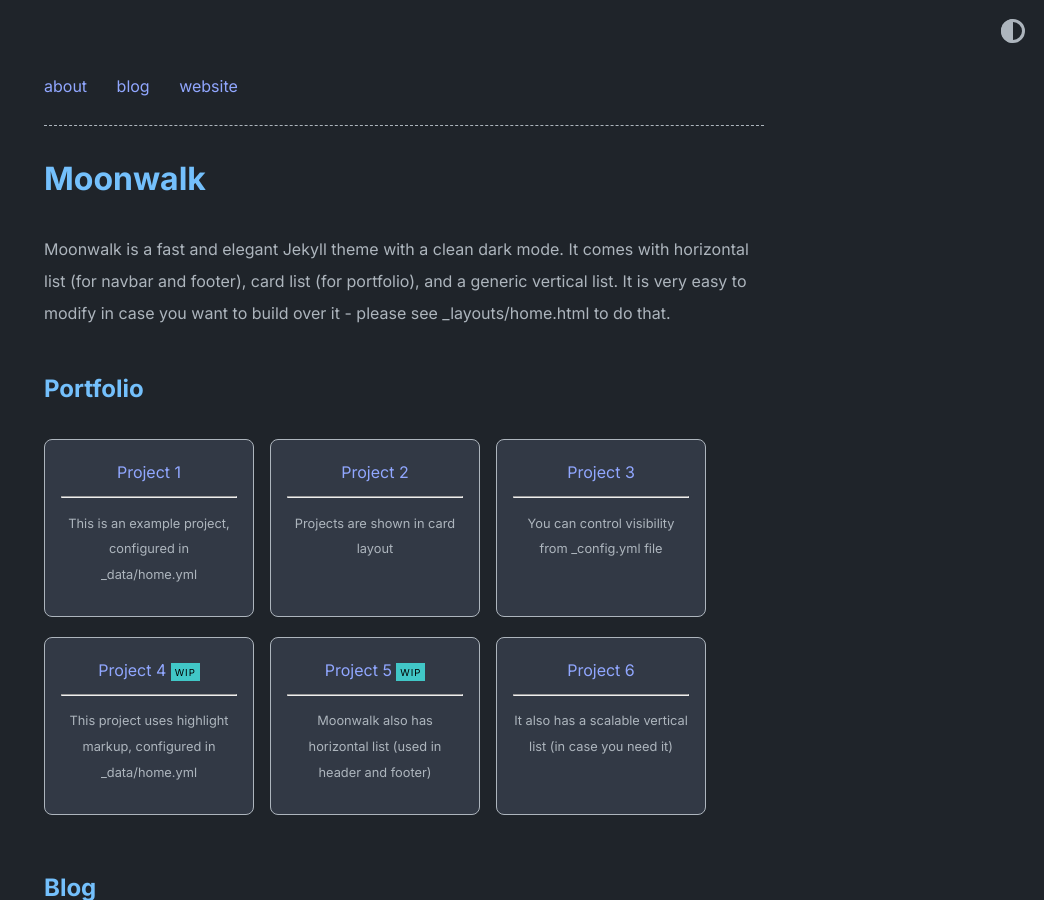
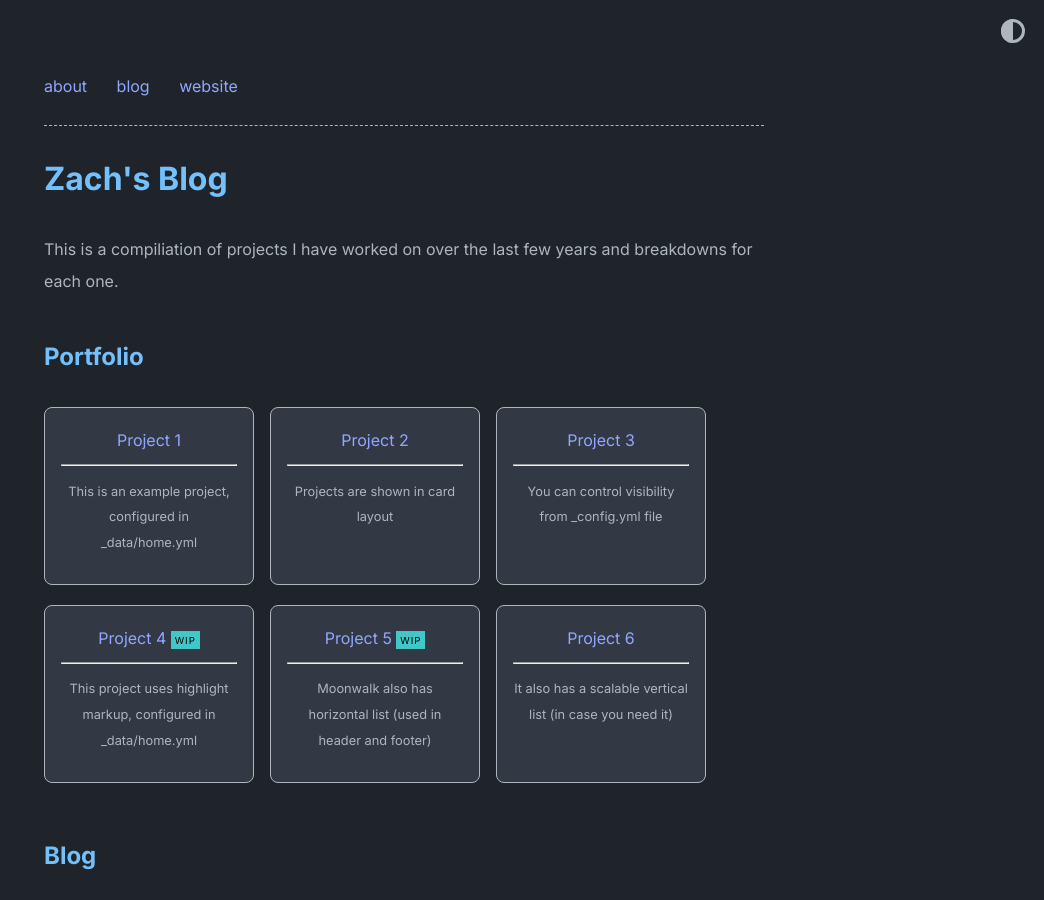
Before and after one commit to zbaileydev/zbaileydev.github.io, a Jekyll site: the page built from index.md, in a window 1280 px wide and 900 px high. Shown: the whole window, without its empty margins (236-1280 px from the left). Built offline with Jekyll 4.4.1, drawn with Linux system fonts in a browser that asks for light colours; some of the changed text lies outside the part shown.

Commit message:
Update _config.yml

```diff
--- a/_config.yml
+++ b/_config.yml
@@ -1,8 +1,8 @@
-title: Moonwalk
-author: Abhinav Saxena
+title: "Zach's Blog"
+author: Zach
 url: https://www.abhinavsaxena.com/moonwalk # root address of the site
 description: > # description of the site (multiple lines allowed)
-  Moonwalk is a fast and elegant Jekyll theme with a clean dark mode. It comes with horizontal list (for navbar and footer), card list (for portfolio), and a generic vertical list. It is very easy to modify in case you want to build over it - please see _layouts/home.html to do that.
+  This is a compiliation of projects I have worked on over the last few years and breakdowns for each one.
 
 permalink: /:slug
 
```
